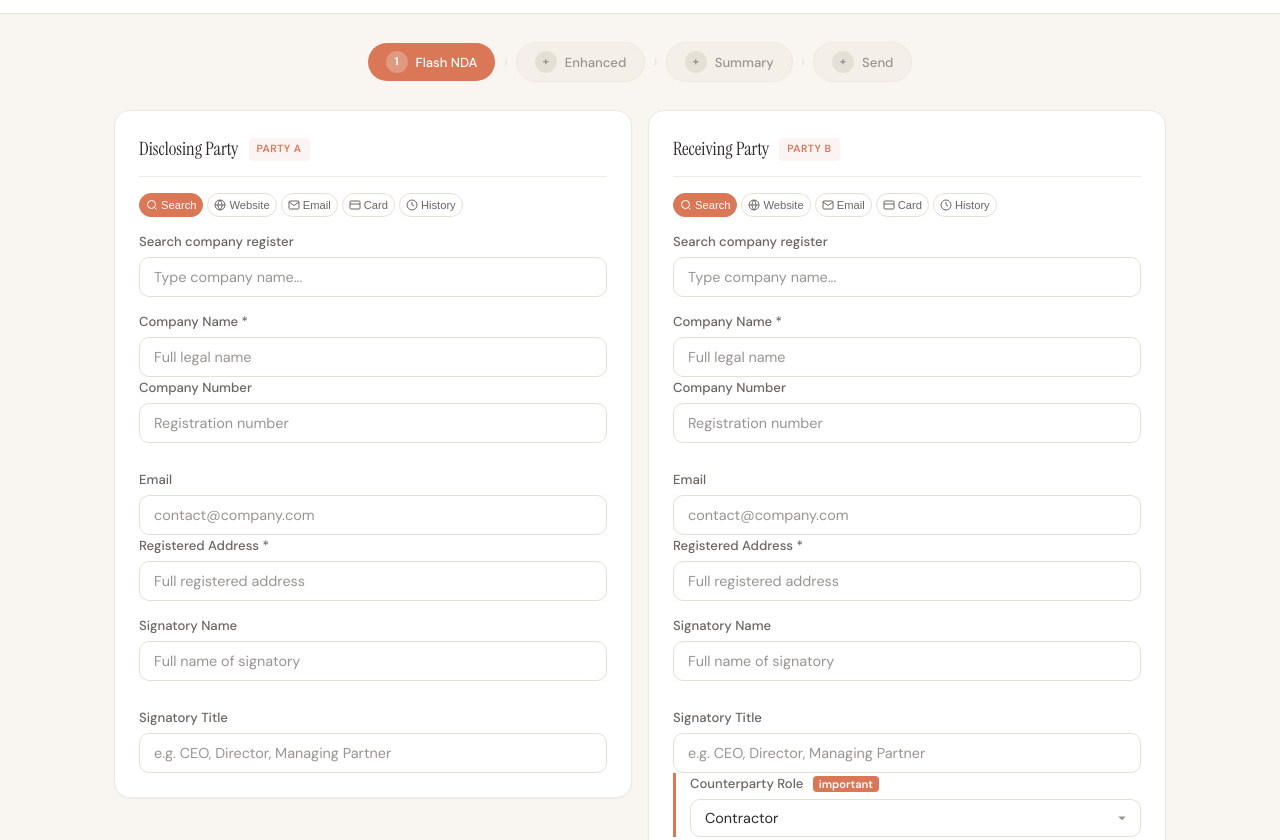
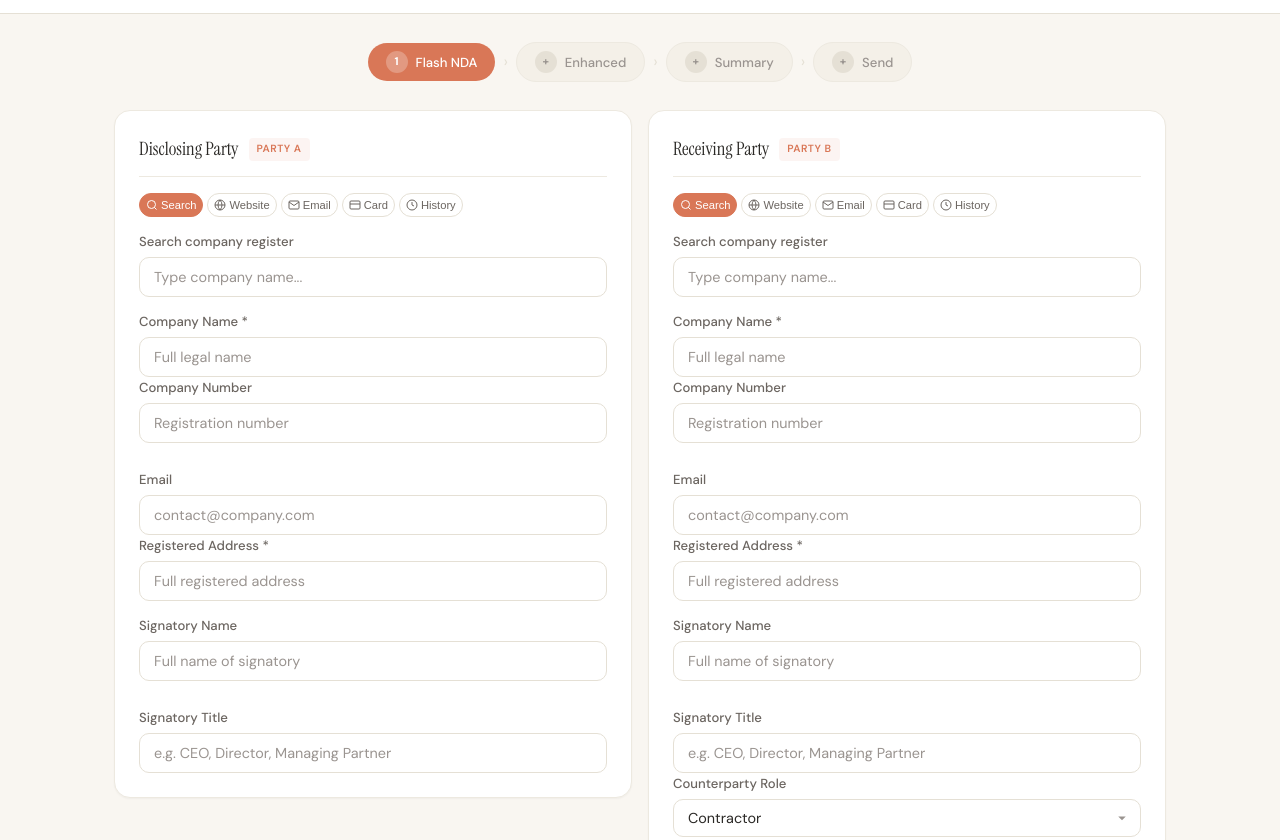
Before and after one commit to sergii-byte/NDA-generator, a website: page index.html in a window 1280 px wide. Shown: the part 76-916 px from the top of the page. Drawn offline with nearby package versions, Linux system fonts and the light colour scheme.

Commit message:
Update index.html

```diff
--- a/index.html
+++ b/index.html
@@ -865,8 +865,8 @@
                             <input type="text" id="partyBTitle" autocomplete="off" placeholder="e.g. CEO, Director, Managing Partner">
                         </div>
                     </div>
-                    <div class="form-group" style="border-left:3px solid var(--accent);padding-left:14px;">
-                        <label>Counterparty Role <span style="font-size:0.7rem;background:var(--accent);color:white;padding:1px 6px;border-radius:4px;margin-left:6px;font-weight:600;vertical-align:middle;">important</span></label>
+                    <div class="form-group">
+                        <label>Counterparty Role</label>
                         <select id="partyBRole" onchange="toggleCustomRole()">
                             <option value="Contractor">Contractor</option>
                             <option value="Employee">Employee</option>
@@ -878,6 +878,7 @@
                             <option value="custom">Write your own...</option>
                         </select>
                         <input type="text" id="partyBRoleCustom" class="hidden" style="margin-top:6px;" autocomplete="off" placeholder="e.g. Franchisee, Licensor, Co-founder">
+                        <p style="margin:6px 0 0;font-size:0.72rem;color:var(--accent);">Affects NDA obligations — choose the role that best describes Party B's relationship to you</p>
                     </div>
                 </div>
             </div>
```
